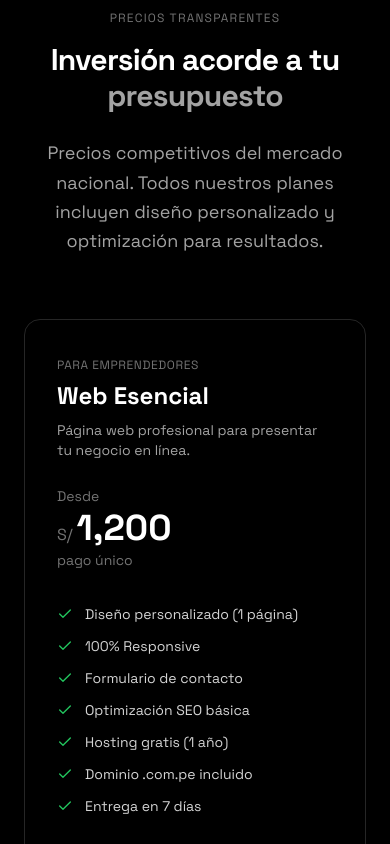
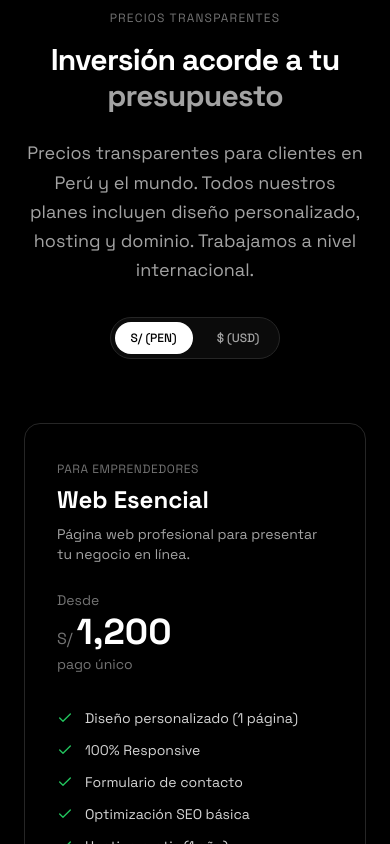
Before and after one commit to stevlozano/Codeol-Software-Peru, a React (Vite) app: page / in a window 390 px wide. Shown: the part 9780-10624 px from the top of the page. Built offline with nearby package versions, Linux system fonts and the light colour scheme.

Commit message:
Agregar toggle moneda S/↔USD e internacionalizar Pricing

```diff
--- a/src/sections/Pricing.jsx
+++ b/src/sections/Pricing.jsx
@@ -1,13 +1,22 @@
 import { motion, useInView } from 'framer-motion'
 import { useRef, useState } from 'react'
-import { Check, ArrowUpRight, Zap } from 'lucide-react'
+import { Check, ArrowUpRight, Zap, DollarSign } from 'lucide-react'
 import ProjectModal from '../components/ProjectModal'
+
+const EXCHANGE_RATE = 3.7
+
+function formatCurrency(amount, currency) {
+  if (currency === 'USD') {
+    return { symbol: '$', value: Math.round(amount / EXCHANGE_RATE).toLocaleString('en-US') }
+  }
+  return { symbol: 'S/', value: amount.toLocaleString('es-PE') }
+}
 
 const plans = [
   {
     name: 'Web Esencial',
     subtitle: 'Para emprendedores',
-    price: '1,200',
+    price: 1200,
     description: 'Página web profesional para presentar tu negocio en línea.',
     features: [
       'Diseño personalizado (1 página)',
@@ -15,7 +24,7 @@ const plans = [
       'Formulario de contacto',
       'Optimización SEO básica',
       'Hosting gratis (1 año)',
-      'Dominio .com.pe incluido',
+      'Dominio incluido (.com / .com.pe)',
       'Entrega en 7 días',
     ],
     notIncluded: [
@@ -29,7 +38,7 @@ const plans = [
   {
     name: 'Web Profesional',
     subtitle: 'Para negocios en crecimiento',
-    price: '2,800',
+    price: 2800,
     description: 'Sitio web completo con múltiples secciones y funcionalidades.',
     features: [
       'Diseño premium (hasta 5 páginas)',
@@ -39,7 +48,7 @@ const plans = [
       'Integración con redes sociales',
       'Google Analytics',
       'Hosting gratis (1 año)',
-      'Dominio .com incluido',
+      'Dominio incluido (.com / .com.pe)',
       'Soporte por 3 meses',
       'Entrega en 14 días',
     ],
@@ -52,19 +61,19 @@ const plans = [
   {
     name: 'E-commerce',
     subtitle: 'Tienda online completa',
-    price: '4,500',
+    price: 4500,
     description: 'Tienda virtual completa lista para vender tus productos.',
     features: [
       'Diseño premium ilimitado',
       'Catálogo de productos',
       'Carrito de compras',
-      'Pasarela de pagos (Yape, Plin, tarjetas)',
+      'Pasarela de pagos (Stripe, PayPal, Yape, Plin, tarjetas)',
       'Gestión de inventario',
       'Panel administrativo',
       'Reportes de ventas',
       'Optimización SEO avanzada',
       'Hosting gratis (1 año)',
-      'Dominio .com incluido',
+      'Dominio incluido (.com / .com.pe)',
       'Soporte por 6 meses',
       'Entrega en 21 días',
     ],
@@ -78,17 +87,17 @@ const customServices = [
   {
     title: 'Sistemas Personalizados',
     description: 'Desarrollo de software a medida según tus requerimientos específicos.',
-    price: 'Desde S/ 5,000',
+    price: 5000,
   },
   {
     title: 'Aplicaciones Web',
     description: 'Web apps progresivas con funcionalidades avanzadas y experiencia nativa.',
-    price: 'Desde S/ 6,500',
+    price: 6500,
   },
   {
     title: 'Landing Pages',
     description: 'Páginas de conversión optimizadas para campañas publicitarias.',
-    price: 'Desde S/ 800',
+    price: 800,
   },
 ]
 
@@ -97,6 +106,7 @@ export default function Pricing() {
   const isInView = useInView(containerRef, { once: true, margin: "-100px" })
   const [selectedPlan, setSelectedPlan] = useState(null)
   const [isModalOpen, setIsModalOpen] = useState(false)
+  const [currency, setCurrency] = useState('PEN')
 
   const handleSelectPlan = (plan) => {
     const serviceMap = {
@@ -142,9 +152,34 @@ export default function Pricing() {
             transition={{ duration: 0.6, delay: 0.2 }}
             className="text-lg text-pure-gray-400 leading-relaxed"
           >
-            Precios competitivos del mercado nacional. Todos nuestros planes incluyen
-            diseño personalizado y optimización para resultados.
+            Precios transparentes para clientes en Perú y el mundo. Todos nuestros planes incluyen
+            diseño personalizado, hosting y dominio. Trabajamos a nivel internacional.
           </motion.p>
+
+          {/* Currency Toggle */}
+          <motion.div
+            initial={{ opacity: 0, y: 20 }}
+            animate={isInView ? { opacity: 1, y: 0 } : {}}
+            transition={{ duration: 0.6, delay: 0.3 }}
+            className="mt-8 inline-flex items-center gap-2 p-1 border border-pure-gray-800 rounded-full bg-pure-gray-900/50"
+          >
+            <button
+              onClick={() => setCurrency('PEN')}
+              className={`px-4 py-2 text-xs font-medium rounded-full transition-all duration-300 cursor-pointer ${
+                currency === 'PEN' ? 'bg-pure-white text-pure-black' : 'text-pure-gray-400 hover:text-pure-white'
+              }`}
+            >
+              S/ (PEN)
+            </button>
+            <button
+              onClick={() => setCurrency('USD')}
+              className={`px-4 py-2 text-xs font-medium rounded-full transition-all duration-300 cursor-pointer ${
+                currency === 'USD' ? 'bg-pure-white text-pure-black' : 'text-pure-gray-400 hover:text-pure-white'
+              }`}
+            >
+              $ (USD)
+            </button>
+          </motion.div>
         </div>
 
         {/* Pricing Cards */}
@@ -183,8 +218,8 @@ export default function Pricing() {
               <div className="mb-8">
                 <span className="text-sm text-pure-gray-500">Desde</span>
                 <div className="flex items-baseline gap-1">
-                  <span className="text-pure-gray-500">S/</span>
-                  <span className="text-4xl sm:text-5xl font-bold">{plan.price}</span>
+                  <span className="text-pure-gray-500">{formatCurrency(plan.price, currency).symbol}</span>
+                  <span className="text-4xl sm:text-5xl font-bold">{formatCurrency(plan.price, currency).value}</span>
                 </div>
                 <span className="text-sm text-pure-gray-500">pago único</span>
               </div>
@@ -235,7 +270,9 @@ export default function Pricing() {
                   <div key={service.title} className="p-6 bg-pure-gray-900/30 rounded-xl">
                     <h4 className="font-semibold mb-2">{service.title}</h4>
                     <p className="text-xs text-pure-gray-500 mb-3">{service.description}</p>
-                    <span className="text-sm font-medium text-pure-white">{service.price}</span>
+                    <span className="text-sm font-medium text-pure-white">
+                      Desde {formatCurrency(service.price, currency).symbol} {formatCurrency(service.price, currency).value}
+                    </span>
                   </div>
                 ))}
               </div>
@@ -250,8 +287,7 @@ export default function Pricing() {
           transition={{ duration: 0.6, delay: 0.7 }}
           className="text-center text-xs text-pure-gray-500 mt-8"
         >
-          * Todos los precios son en soles peruanos (S/). Los precios pueden variar según requerimientos específicos.
-          Contáctanos para una cotización personalizada.
+          * Precios mostrados en {currency === 'PEN' ? 'soles peruanos (S/)' : 'dólares americanos ($)'}. Tipo de cambio aproximado: 1 USD ≈ S/ {EXCHANGE_RATE}. Los precios pueden variar según requerimientos específicos. Contáctanos para una cotización personalizada.
         </motion.p>
       </div>
       <ProjectModal
```
